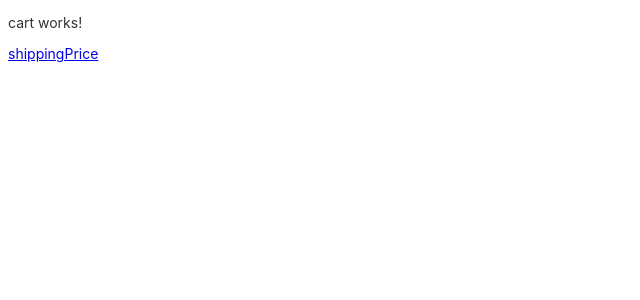
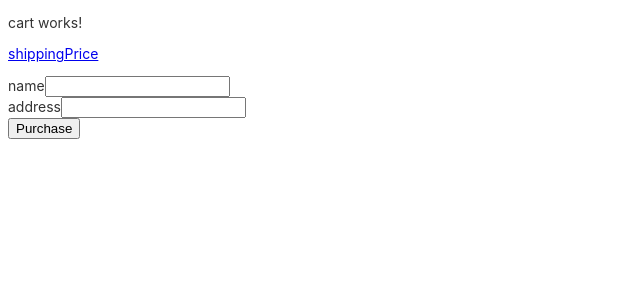
Before and after one commit to 15871818302/angularApp, an Angular app: page /cart in a window 1280 px wide. Shown: the top 300 px of the page, without its empty margins (0-640 px from the left). Built offline with nearby package versions, Linux system fonts and the light colour scheme.

Commit message:
了解angular中表单模块的使用

```diff
--- a/src/app/app.module.ts
+++ b/src/app/app.module.ts
@@ -9,6 +9,8 @@
 import { CartComponent } from './cart/cart.component';
 import { HttpClientModule } from '@angular/common/http';
 import { ShippingComponent } from './shipping/shipping.component';
+// 需要导入该模块，否则无法对表单数据进行监听
+import { FormsModule, ReactiveFormsModule } from "@angular/forms"
 
 @NgModule({
   declarations: [
@@ -22,6 +24,8 @@
   imports: [
     BrowserModule,
     HttpClientModule,
+    FormsModule,
+    ReactiveFormsModule,
     RouterModule.forRoot([
       {
         path: '',
--- a/src/app/cart/cart.component.html
+++ b/src/app/cart/cart.component.html
@@ -9,3 +9,17 @@
   <span>{{ item.name }}</span>
   <span>{{ item.price }}</span>
 </div>
+
+<form [formGroup]="checkoutForm" (ngSubmit)="onSubmit()">
+  <div>
+    <label for="name">name</label>
+    <input type="text" id="name" formControlName="name">
+  </div>
+
+  <div>
+    <label for="address">address</label>
+    <input type="text" id="address" formControlName="address">
+  </div>
+
+  <button type="submit">Purchase</button>
+</form>
--- a/src/app/cart/cart.component.ts
+++ b/src/app/cart/cart.component.ts
@@ -1,6 +1,7 @@
 import { Component, OnInit } from '@angular/core';
 import { Product } from 'src/list/product';
 import { CartService } from 'src/service/cart.service';
+import { FormBuilder } from '@angular/forms';
 
 @Component({
   selector: 'app-cart',
@@ -8,14 +9,25 @@
   styleUrls: ['./cart.component.css'],
 })
 export class CartComponent implements OnInit {
-  constructor(private cartService: CartService) {
+  // 在构造类中注入变量
+  constructor(private cartService: CartService, private formBuilder: FormBuilder) {
     this.ngOnInit();
   }
 
   public items: Product | any;
+  // 创建表单项
+  public checkoutForm = this.formBuilder.group({
+    name: "",
+    address: ""
+  })
 
   ngOnInit(): void {
     this.items = this.cartService.getItems();
-    console.log(this.items);
+  }
+
+  onSubmit(): void {
+    this.items = this.cartService.clearCart()
+    console.log("your order has been submitted");
+    this.checkoutForm.reset()
   }
 }
```
